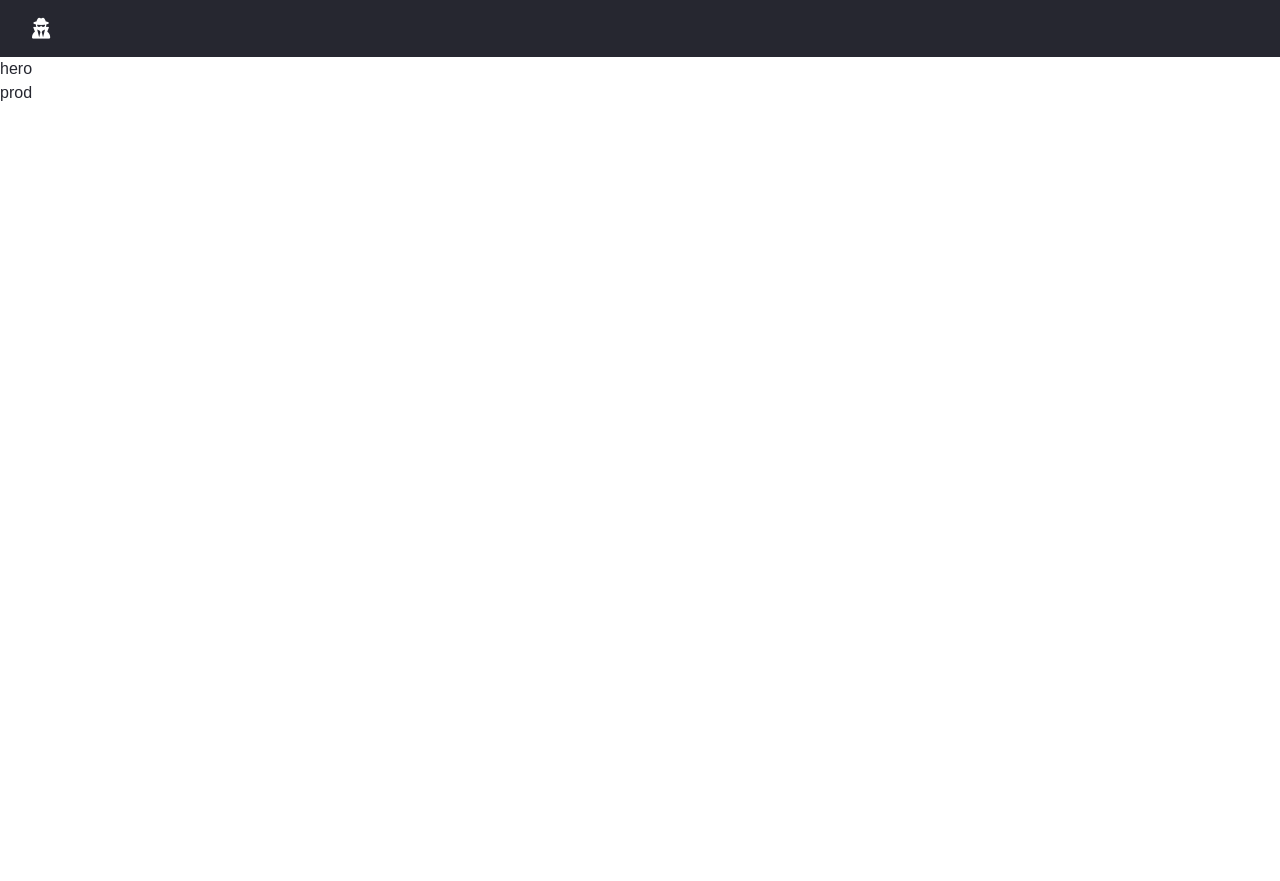
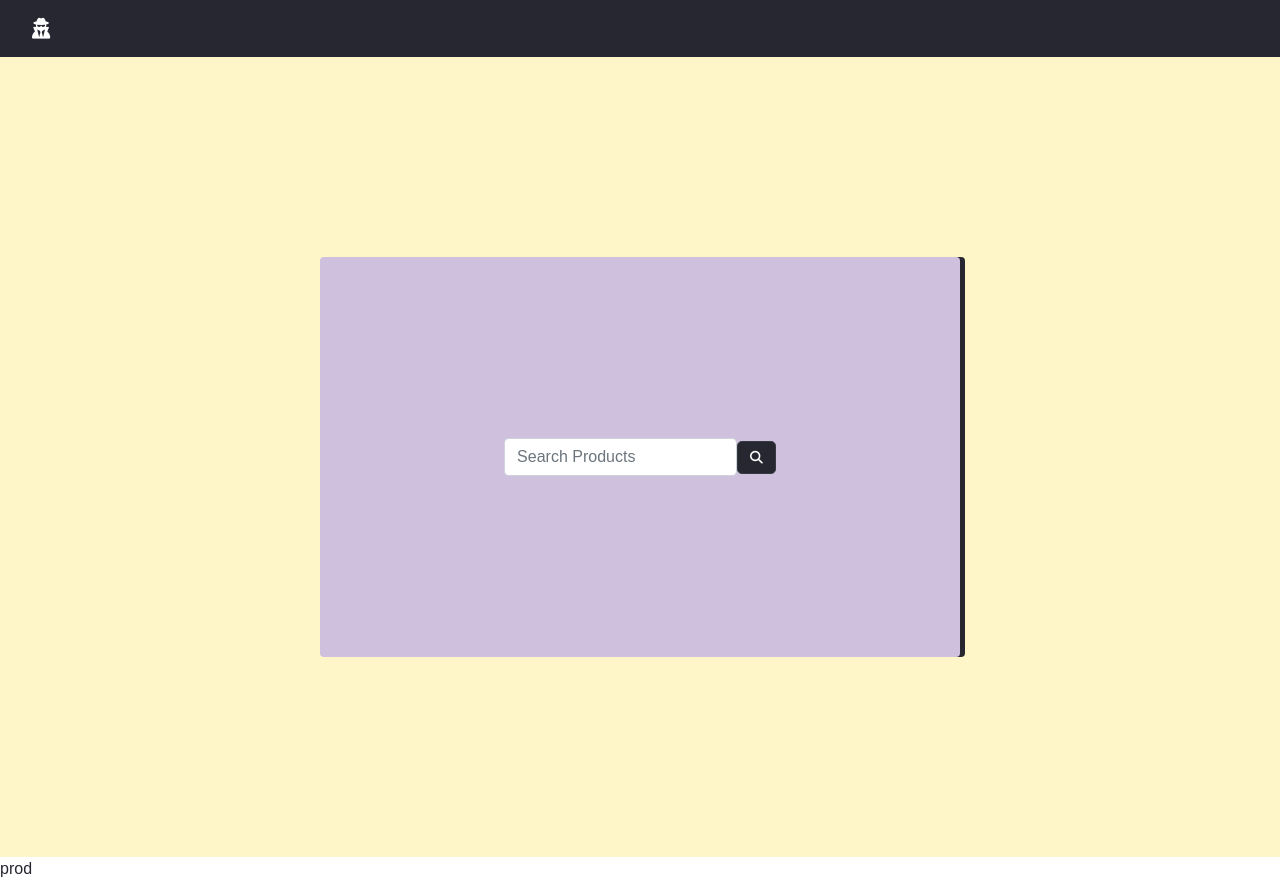
Before and after one commit to Jo-IE/product-search-tool, a React (Create React App) app: page / in a window 1280 px wide. Before the commit the page ends 800 px from the top, so only its background shows below. Built offline with nearby package versions, Linux system fonts and the light colour scheme.

Commit message:
edit hero component

```diff
--- a/src/App.css
+++ b/src/App.css
@@ -33,14 +33,15 @@ body {
   color: var(--mainWhite);
 }
 
-.btn-red {
-  background: var(--mainRed);
+.btn-dark {
+  background: var(--mainDark);
   text-transform: capitalize;
   font-size: 0.8rem !important;
   color: var(--mainWhite);
   border-radius: 0.3rem !important;
-  border: 0.1rem solid var(--mainRed) !important;
 }
-.btn-red:hover {
+.btn-dark:hover {
   cursor: pointer;
+  color: var(--mainDark);
+  background: var(--mainCreme);
 }
--- a/src/components/Hero.js
+++ b/src/components/Hero.js
@@ -1,10 +1,46 @@
 import React, { Component } from "react";
+import styled from "styled-components";
 
 class Hero extends Component {
   state = {};
   render() {
-    return <div>hero</div>;
+    return (
+      <HeroWrapper>
+        <FormWrapper>
+          <div className="mx-auto text-center my-auto">
+            <form className="form-inline">
+              <input
+                className="form-control "
+                type="search"
+                placeholder="Search Products"
+                aria-label="Search"
+              />
+              <button className="btn btn-dark" type="submit">
+                <i className="fa fa-search"></i>
+              </button>
+            </form>
+          </div>
+        </FormWrapper>
+      </HeroWrapper>
+    );
   }
 }
 
+const HeroWrapper = styled.div`
+  background-color: var(--mainCreme);
+  height: 100vh;
+`;
+
+const FormWrapper = styled.div`
+  background-color: var(--mainLavender);
+  height: 50%;
+  width: 50%;
+  border-radius: 4px;
+  box-shadow: 5px 0px var(--mainDark);
+  position: relative;
+  left: 25%;
+  top: 25%;
+  display: flex;
+`;
+
 export default Hero;
```
